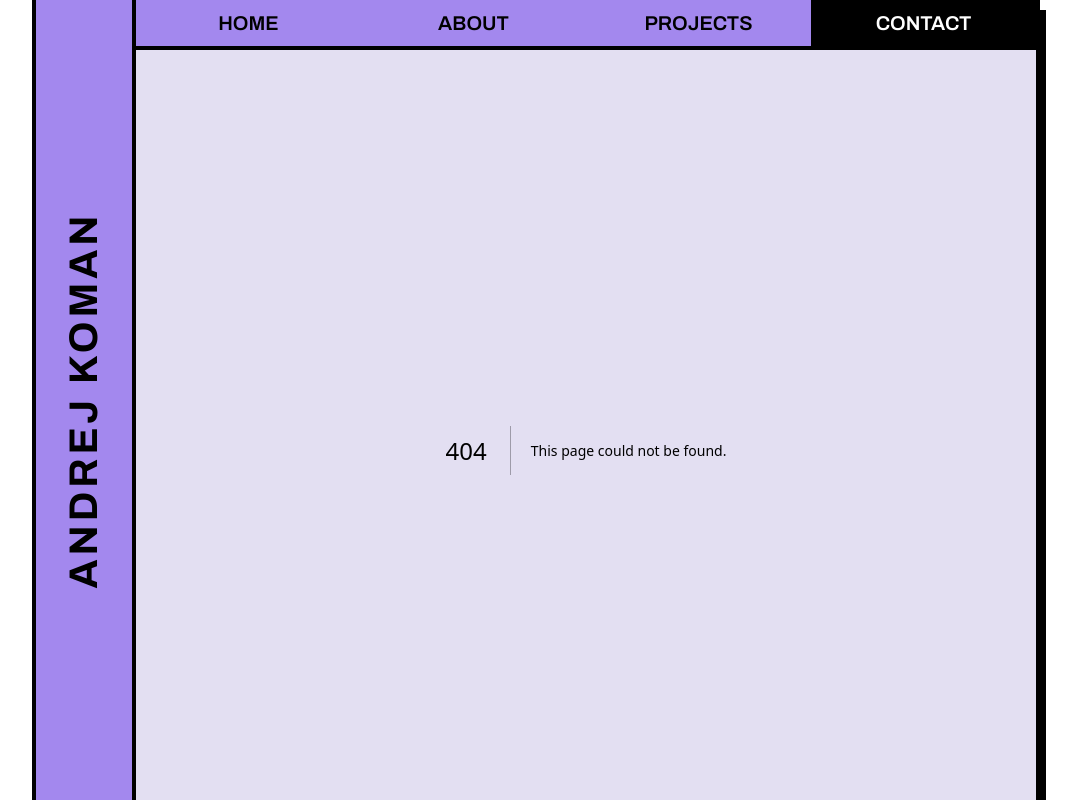
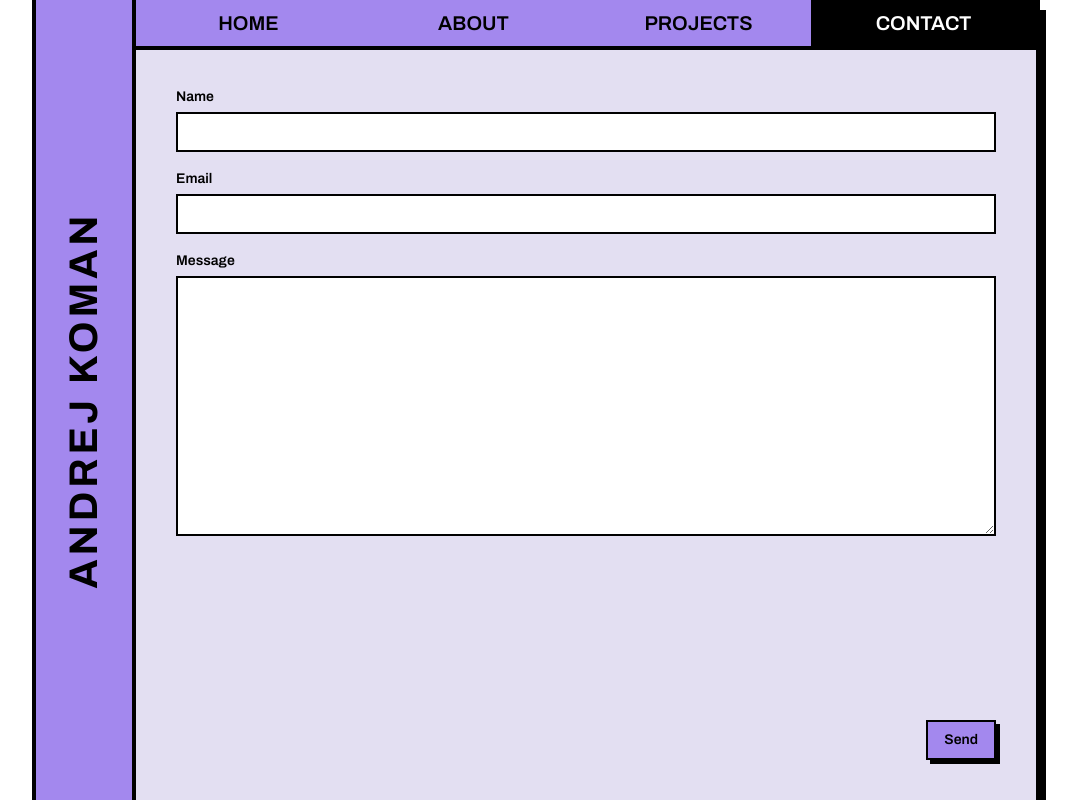
Before and after one commit to andrej-koman/portfolio, a Next.js app: page /contact in a window 1280 px wide. Before the commit this address had no page. Shown: the whole page, without its empty margins (104-1181 px from the left). Built offline with nearby package versions, Linux system fonts and the light colour scheme.

Commit message:
feat: Added contact form

```diff
--- a/package.json
+++ b/package.json
@@ -11,13 +11,16 @@
   "dependencies": {
     "@icons-pack/react-simple-icons": "^9.4.1",
     "@radix-ui/react-aspect-ratio": "^1.0.3",
+    "@radix-ui/react-label": "^2.0.2",
     "@radix-ui/react-slot": "^1.0.2",
     "@radix-ui/react-tooltip": "^1.0.7",
     "@vercel/analytics": "^1.3.1",
     "class-variance-authority": "^0.7.0",
     "clsx": "^2.1.1",
+    "dotenv": "^16.4.5",
     "embla-carousel-react": "^8.1.3",
     "lucide-react": "^0.378.0",
+    "mailgun-js": "^0.22.0",
     "next": "14.2.3",
     "react": "^18",
     "react-dom": "^18",
--- /dev/null
+++ b/src/app/contact/page.tsx
@@ -0,0 +1,42 @@
+import { Button } from '@/components/ui/button'
+import { Input } from '@/components/ui/input'
+import { Label } from '@/components/ui/label'
+import { Textarea } from '@/components/ui/textarea'
+
+export default function Page() {
+  return (
+    <div className="flex h-full flex-col items-stretch justify-between p-10 text-xl leading-[1.7] w600:p-[30px] w600:text-lg w400:p-5 w400:text-base">
+      <div className="flex flex-col gap-5">
+        <div className="flex flex-col gap-2">
+          <Label htmlFor="name" className="col-start-1 row-start-1">
+            Name
+          </Label>
+          <Input id="name" className="col-span-2 col-start-1 row-start-2" />
+        </div>
+        <div className="flex flex-col gap-2">
+          <Label htmlFor="email" className="col-start-1 row-start-1">
+            Email
+          </Label>
+          <Input
+            id="email"
+            type="email"
+            className="col-span-2 col-start-1 row-start-2"
+          />
+        </div>
+        <div className="flex flex-col gap-2">
+          <Label htmlFor="message" className="col-start-1 row-start-1">
+            Message
+          </Label>
+          <Textarea
+            rows={12}
+            id="message"
+            className="col-span-2 col-start-1 row-start-2"
+          />
+        </div>
+      </div>
+      <div className="flex w-full justify-end">
+        <Button type="submit">Send</Button>
+      </div>
+    </div>
+  )
+}
--- a/src/components/nav.tsx
+++ b/src/components/nav.tsx
@@ -41,7 +41,7 @@ export default function Nav() {
           'flex h-full items-center justify-center rounded-tr-base uppercase portrait:rounded-none',
           path === '/contact' ? 'bg-black text-white' : 'bg-main text-black',
         )}
-        href="/"
+        href="/contact"
       >
         Contact
       </Link>
--- /dev/null
+++ b/src/components/ui/input.tsx
@@ -0,0 +1,25 @@
+import * as React from 'react'
+
+import { cn } from '@/lib/utils'
+
+export interface InputProps
+  extends React.InputHTMLAttributes<HTMLInputElement> { }
+
+const Input = React.forwardRef<HTMLInputElement, InputProps>(
+  ({ className, type, ...props }, ref) => {
+    return (
+      <input
+        type={type}
+        className={cn(
+          'font-base flex h-10 w-full rounded-base border-2 border-black bg-white px-3 py-2 text-sm ring-offset-white selection:bg-main selection:text-black file:border-0 file:bg-transparent file:text-sm file:font-medium placeholder:text-slate-500 focus-visible:outline-none focus-visible:ring-1 focus-visible:ring-slate-950/50 focus-visible:ring-offset-2 disabled:cursor-not-allowed disabled:opacity-50',
+          className,
+        )}
+        ref={ref}
+        {...props}
+      />
+    )
+  },
+)
+Input.displayName = 'Input'
+
+export { Input }
--- /dev/null
+++ b/src/components/ui/label.tsx
@@ -0,0 +1,27 @@
+'use client'
+
+import * as LabelPrimitive from '@radix-ui/react-label'
+import { cva, type VariantProps } from 'class-variance-authority'
+
+import * as React from 'react'
+
+import { cn } from '@/lib/utils'
+
+const labelVariants = cva(
+  'text-sm font-heading leading-none peer-disabled:cursor-not-allowed peer-disabled:opacity-70',
+)
+
+const Label = React.forwardRef<
+  React.ElementRef<typeof LabelPrimitive.Root>,
+  React.ComponentPropsWithoutRef<typeof LabelPrimitive.Root> &
+  VariantProps<typeof labelVariants>
+>(({ className, ...props }, ref) => (
+  <LabelPrimitive.Root
+    ref={ref}
+    className={cn(labelVariants(), className)}
+    {...props}
+  />
+))
+Label.displayName = LabelPrimitive.Root.displayName
+
+export { Label }
--- /dev/null
+++ b/src/components/ui/textarea.tsx
@@ -0,0 +1,24 @@
+import * as React from 'react'
+
+import { cn } from '@/lib/utils'
+
+export interface TextareaProps
+  extends React.TextareaHTMLAttributes<HTMLTextAreaElement> { }
+
+const Textarea = React.forwardRef<HTMLTextAreaElement, TextareaProps>(
+  ({ className, ...props }, ref) => {
+    return (
+      <textarea
+        className={cn(
+          'font-base flex min-h-[80px] w-full rounded-base border-2 border-black bg-white px-3 py-2 text-sm ring-offset-white placeholder:text-black/50 focus-visible:outline-none focus-visible:ring-2 focus-visible:ring-slate-950 focus-visible:ring-offset-2 disabled:cursor-not-allowed disabled:opacity-50',
+          className,
+        )}
+        ref={ref}
+        {...props}
+      />
+    )
+  },
+)
+Textarea.displayName = 'Textarea'
+
+export { Textarea }
```
Also changed, not shown: 2 other files (tests, documents, lock files or other folders).
